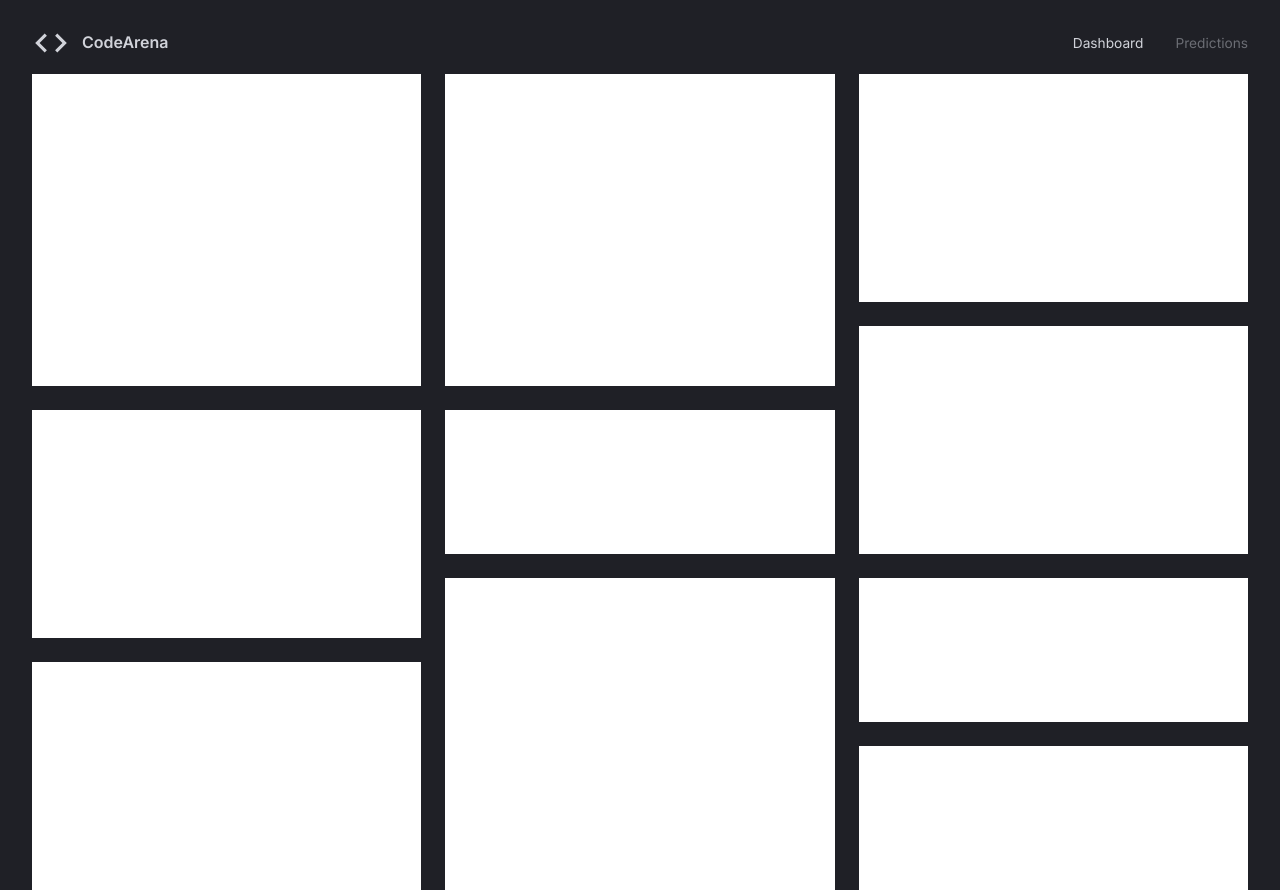
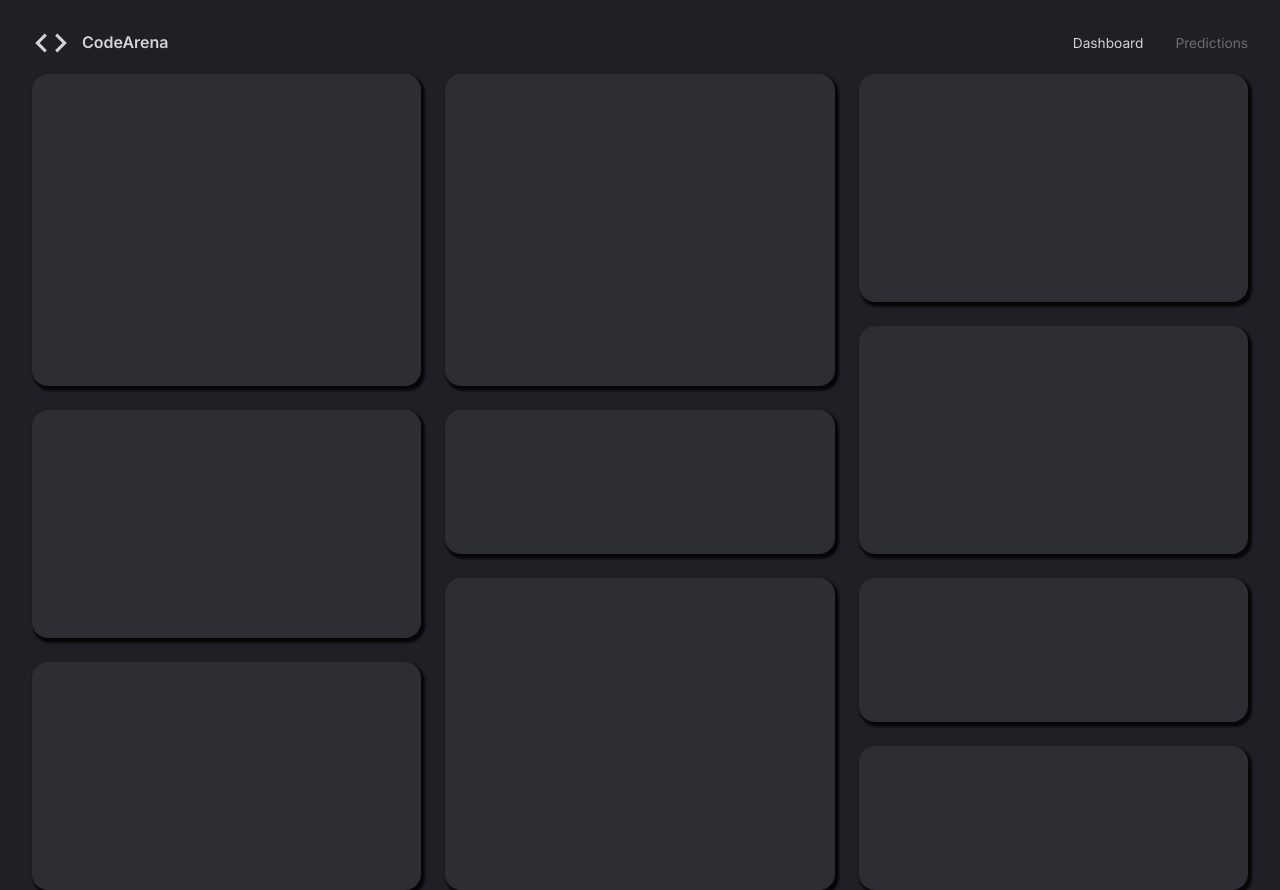
Before and after one commit to mohak64/Dashboard-for-MBM-Contest, a React (Vite) app in the folder client/: page / in a window 1280 px wide. Built offline with nearby package versions, Linux system fonts and the light colour scheme.

Commit message:
styling the grid

```diff
--- /dev/null
+++ b/client/src/components/DashboardBox.tsx
@@ -0,0 +1,10 @@
+import { Box } from "@mui/material";
+import { styled } from "@mui/system";
+
+const DashboardBox = styled(Box)(({ theme }) => ({
+  backgroundColor: theme.palette.background.light,
+  borderRadius: "1rem",
+  boxShadow: "0.15rem 0.2rem 0.15rem 0.1rem rgba(0, 0, 0, .8)",
+}));
+
+export default DashboardBox;
--- a/client/src/scenes/dashboard/index.tsx
+++ b/client/src/scenes/dashboard/index.tsx
@@ -1,4 +1,6 @@
+import DashboardBox from "@/components/DashboardBox";
 import { Box, useMediaQuery, useTheme } from "@mui/material";
+
 
 type Props = {};
 
@@ -58,27 +60,29 @@
       display="grid"
       gap="1.5rem"
       sx={
-        isAboveMediumScreens ? {
+        isAboveMediumScreens
+          ? {
               gridTemplateColumns: "repeat(3, minmax(370px, 1fr))",
               gridTemplateRows: "repeat(10,minmax(60px, 1fr))",
               gridTemplateAreas: gridTemplateLargeScreens,
-      } : {
+            }
+          : {
               gridAutoColumns: "1fr",
               gridAutoRows: "80px",
               gridTemplateAreas: gridTemplateSmallScreens,
             }
       }
     >
-      <Box bgcolor="#fff" gridArea="a"></Box>
-      <Box bgcolor="#fff" gridArea="b"></Box>
-      <Box bgcolor="#fff" gridArea="c"></Box>
-      <Box bgcolor="#fff" gridArea="d"></Box>
-      <Box bgcolor="#fff" gridArea="e"></Box>
-      <Box bgcolor="#fff" gridArea="f"></Box>
-      <Box bgcolor="#fff" gridArea="g"></Box>
-      <Box bgcolor="#fff" gridArea="h"></Box>
-      <Box bgcolor="#fff" gridArea="i"></Box>
-      <Box bgcolor="#fff" gridArea="j"></Box>
+      <DashboardBox gridArea="b"></DashboardBox>
+      <DashboardBox gridArea="a"></DashboardBox>
+      <DashboardBox gridArea="c"></DashboardBox>
+      <DashboardBox gridArea="d"></DashboardBox>
+      <DashboardBox gridArea="e"></DashboardBox>
+      <DashboardBox gridArea="f"></DashboardBox>
+      <DashboardBox gridArea="g"></DashboardBox>
+      <DashboardBox gridArea="h"></DashboardBox>
+      <DashboardBox gridArea="i"></DashboardBox>
+      <DashboardBox gridArea="j"></DashboardBox>
     </Box>
   );
 };
```
Lines whose indentation alone changed are shown as unchanged.
